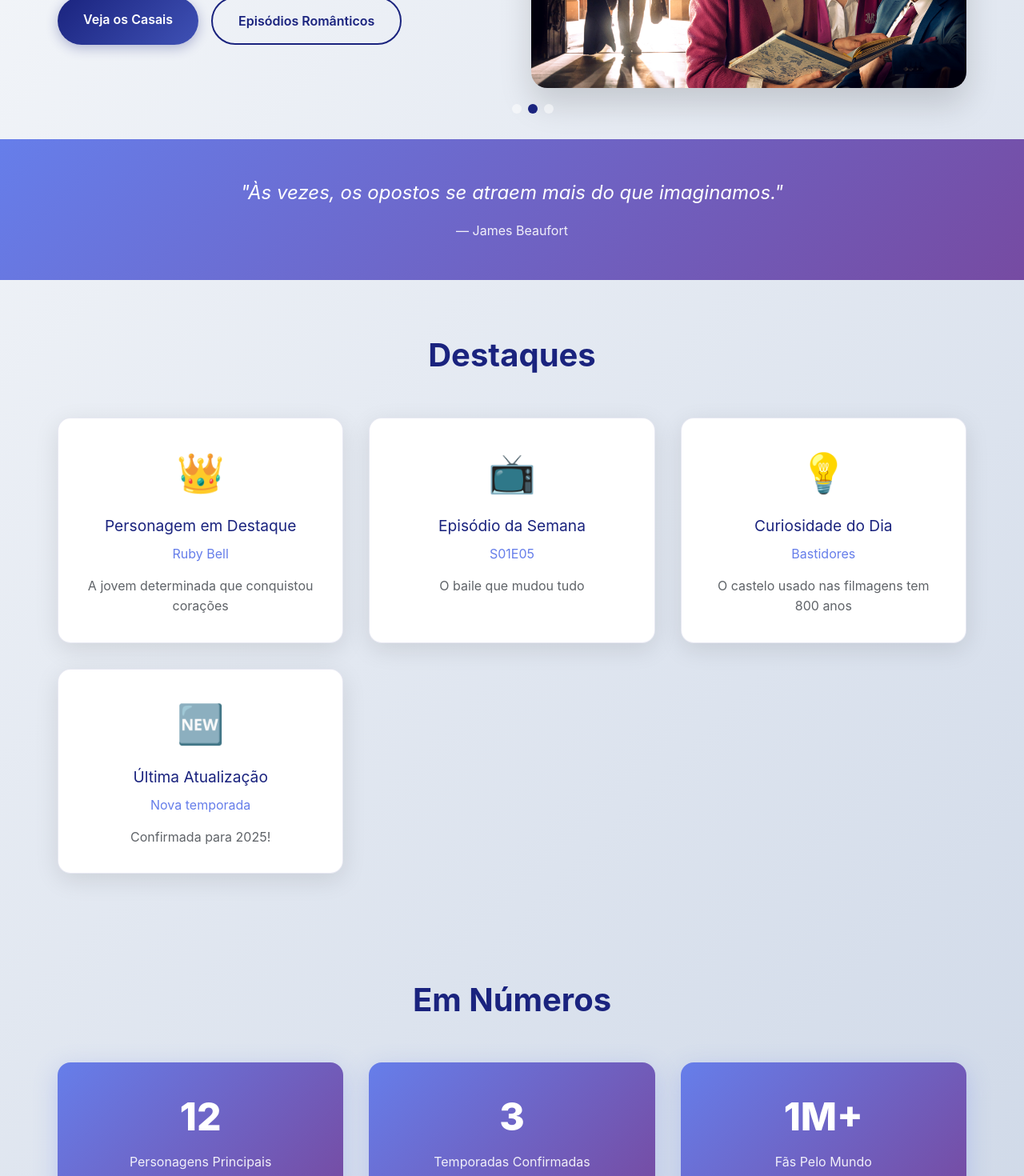
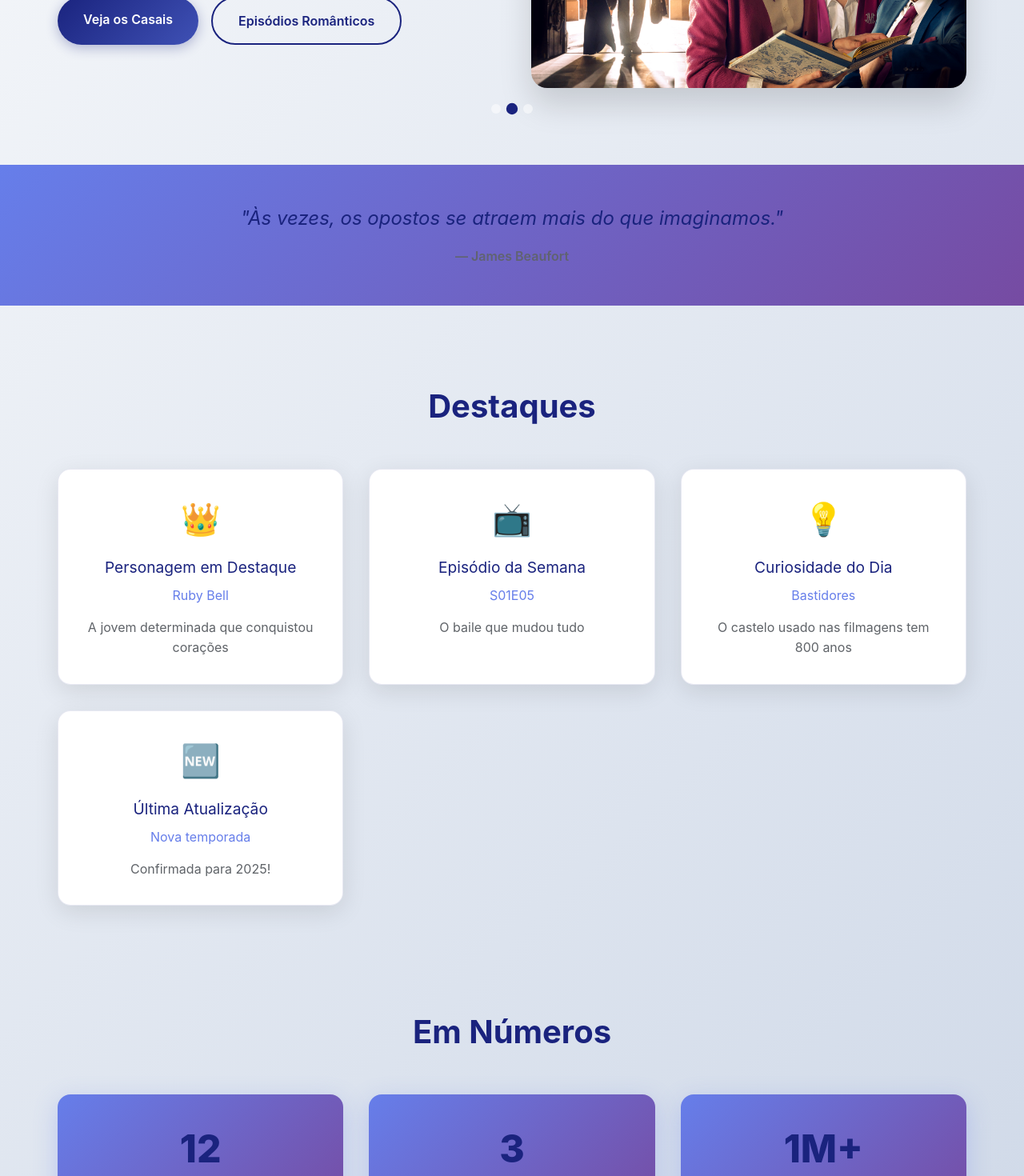
Before and after one commit to annabialeme/Projeto-Frontend, a Next.js app: page /home in a window 1280 px wide. Shown: the part 340-1810 px from the top of the page at 80% size. Built offline with nearby package versions, Linux system fonts and the light colour scheme.

Commit message:
refactor: home page

```diff
--- a/src/app/detalhes/[id]/page.jsx
+++ b/src/app/detalhes/[id]/page.jsx
@@ -15,10 +15,10 @@ export default function DetalhePersonagem() {
     async function fetchData() {
       try {
 
-        const personagemResponse = await fetch(`http://localhost:4000/api/personagens/${id}`);
+        const personagemResponse = await fetch(`http://localhost:3000/api/personagens/${id}`);
         const personagemJson = await personagemResponse.json();
 
-        const detalhesResponse = await fetch(`http://localhost:4000/api/detalhes/${id}`);
+        const detalhesResponse = await fetch(`http://localhost:3000/api/detalhes/${id}`);
         const detalhesJson = await detalhesResponse.json();
 
         setPersonagem(personagemJson.data);
--- a/src/app/home/home.module.css
+++ b/src/app/home/home.module.css
@@ -49,6 +49,332 @@
   border-radius: 8px;
   transition: all 0.3s ease;
 }
+
+.nav a:hover {
+  background: #1a237e;
+  color: white;
+}
+
+.hero {
+  display: grid;
+  grid-template-columns: 1fr 1fr;
+  gap: 3rem;
+  padding: 4rem 2rem;
+  max-width: 1200px;
+  margin: 0 auto;
+  align-items: center;
+  position: relative;
+}
+
+.heroContent {
+  z-index: 2;
+}
+
+.title {
+  font-size: 3rem;
+  font-weight: 800;
+  color: #1a237e;
+  margin-bottom: 1rem;
+  line-height: 1.2;
+}
+
+.subtitle {
+  font-size: 1.25rem;
+  color: #5f6368;
+  margin-bottom: 2rem;
+  line-height: 1.6;
+}
+
+.buttons {
+  display: flex;
+  gap: 1rem;
+}
+
+.btn {
+  background: linear-gradient(135deg, #1a237e 0%, #3f51b5 100%);
+  color: white;
+  border: none;
+  padding: 1rem 2rem;
+  border-radius: 50px;
+  font-weight: 600;
+  text-decoration: none;
+  cursor: pointer;
+  transition: all 0.3s ease;
+}
+
+.btn:hover {
+  transform: translateY(-2px);
+  box-shadow: 0 8px 25px rgba(26, 35, 126, 0.3);
+}
+
+.btnSecond {
+  background: transparent;
+  color: #1a237e;
+  border: 2px solid #1a237e;
+  padding: 1rem 2rem;
+  border-radius: 50px;
+  font-weight: 600;
+  text-decoration: none;
+  cursor: pointer;
+  transition: all 0.3s ease;
+}
+
+.btnSecond:hover {
+  background: #1a237e;
+  color: white;
+  transform: translateY(-2px);
+  box-shadow: 0 8px 25px rgba(26, 35, 126, 0.2);
+}
+
+.image {
+  display: flex;
+  justify-content: center;
+  align-items: center;
+}
+
+.banner {
+  border-radius: 15px;
+  box-shadow: 0 20px 40px rgba(0, 0, 0, 0.15);
+  transition: transform 0.3s ease;
+}
+
+.banner:hover {
+  transform: scale(1.05);
+}
+
+.indicators {
+  position: absolute;
+  bottom: -2rem;
+  left: 50%;
+  transform: translateX(-50%);
+  display: flex;
+  gap: 0.5rem;
+}
+
+.dot {
+  width: 12px;
+  height: 12px;
+  border-radius: 50%;
+  border: none;
+  background: rgba(26, 35, 126, 0.3);
+  cursor: pointer;
+  transition: all 0.3s ease;
+}
+
+.dot.active {
+  background: #1a237e;
+  transform: scale(1.2);
+}
+
+.quotes {
+  background: rgba(255, 255, 255, 0.8);
+  padding: 3rem 2rem;
+  text-align: center;
+  margin: 2rem 0;
+}
+
+.quote {
+  max-width: 800px;
+  margin: 0 auto;
+  font-size: 1.5rem;
+  font-style: italic;
+  color: #1a237e;
+  line-height: 1.8;
+}
+
+.quote cite {
+  display: block;
+  margin-top: 1rem;
+  font-size: 1rem;
+  font-weight: 600;
+  color: #5f6368;
+  font-style: normal;
+}
+
+.highlights, .stats, .reasons {
+  padding: 4rem 2rem;
+  max-width: 1200px;
+  margin: 0 auto;
+}
+
+.sectionTitle {
+  text-align: center;
+  font-size: 2.5rem;
+  font-weight: 700;
+  color: #1a237e;
+  margin-bottom: 3rem;
+}
+
+.grid {
+  display: grid;
+  grid-template-columns: repeat(auto-fit, minmax(280px, 1fr));
+  gap: 2rem;
+}
+
+.card {
+  background: white;
+  padding: 2rem;
+  border-radius: 15px;
+  box-shadow: 0 10px 30px rgba(0, 0, 0, 0.1);
+  text-align: center;
+  transition: all 0.3s ease;
+}
+
+.card:hover {
+  transform: translateY(-5px);
+  box-shadow: 0 15px 40px rgba(0, 0, 0, 0.15);
+}
+
+.card .icon {
+  font-size: 2.5rem;
+  margin-bottom: 1rem;
+  display: block;
+}
+
+.card h3 {
+  color: #1a237e;
+  font-size: 1.25rem;
+  margin-bottom: 0.5rem;
+}
+
+.card h4 {
+  color: #3f51b5;
+  font-size: 1.1rem;
+  margin-bottom: 1rem;
+}
+
+.card p {
+  color: #5f6368;
+  line-height: 1.6;
+}
+
+.statCard {
+  background: white;
+  padding: 2rem;
+  border-radius: 15px;
+  box-shadow: 0 10px 30px rgba(0, 0, 0, 0.1);
+  text-align: center;
+  transition: all 0.3s ease;
+}
+
+.statCard:hover {
+  transform: translateY(-5px);
+  box-shadow: 0 15px 40px rgba(0, 0, 0, 0.15);
+}
+
+.number {
+  font-size: 3rem;
+  font-weight: 800;
+  color: #1a237e;
+  margin-bottom: 0.5rem;
+}
+
+.label {
+  color: #5f6368;
+  font-size: 1rem;
+  font-weight: 500;
+}
+
+.reason {
+  background: white;
+  padding: 2rem;
+  border-radius: 15px;
+  box-shadow: 0 10px 30px rgba(0, 0, 0, 0.1);
+  text-align: center;
+  transition: all 0.3s ease;
+}
+
+.reason:hover {
+  transform: translateY(-5px);
+  box-shadow: 0 15px 40px rgba(0, 0, 0, 0.15);
+}
+
+.reason .icon {
+  font-size: 2.5rem;
+  margin-bottom: 1rem;
+  display: block;
+}
+
+.reason h3 {
+  color: #1a237e;
+  font-size: 1.25rem;
+  margin-bottom: 1rem;
+}
+
+.reason p {
+  color: #5f6368;
+  line-height: 1.6;
+}
+
+.footer {
+  background: #1a237e;
+  color: white;
+  padding: 2rem;
+  text-align: center;
+}
+
+.footerContent {
+  max-width: 1200px;
+  margin: 0 auto;
+  display: flex;
+  justify-content: space-between;
+  align-items: center;
+}
+
+.footerContent div:first-child {
+  font-size: 2rem;
+}
+
+.footerContent a {
+  color: white;
+  text-decoration: none;
+  margin-left: 1rem;
+  padding: 0.5rem 1rem;
+  border: 1px solid rgba(255, 255, 255, 0.3);
+  border-radius: 5px;
+  transition: all 0.3s ease;
+}
+
+.footerContent a:hover {
+  background: rgba(255, 255, 255, 0.1);
+}
+
+@media (max-width: 768px) {
+  .header {
+    flex-direction: column;
+    gap: 1rem;
+    padding: 1rem;
+  }
+
+  .nav {
+    gap: 1rem;
+  }
+
+  .hero {
+    grid-template-columns: 1fr;
+    text-align: center;
+    gap: 2rem;
+    padding: 2rem 1rem;
+  }
+
+  .title {
+    font-size: 2.5rem;
+  }
+
+  .buttons {
+    justify-content: center;
+  }
+
+  .grid {
+    grid-template-columns: 1fr;
+  }
+
+  .footerContent {
+    flex-direction: column;
+    gap: 1rem;
+  }
+}
+
 
 .nav a:hover {
   background: #1a237e;
--- a/src/app/home/page.jsx
+++ b/src/app/home/page.jsx
@@ -9,6 +9,8 @@ import styles from './home.module.css';
 export default function Home() {
   const [currentSlide, setCurrentSlide] = useState(0);
   const [currentQuote, setCurrentQuote] = useState(0);
+
+
 
 
   const heroSlides = [
@@ -90,8 +92,7 @@ export default function Home() {
         </div>
         <nav className={styles.nav}>
           <a href="/personagens">👥 Personagens</a>
-          <a href="/sobre">📖 Sobre</a>
-          <a href="/curiosidades">🎓 Curiosidades</a>
+          <a href="/galeria">📖 Galeria</a>
           <a href="/contato">✉️ Contato</a>
         </nav>
       </header>
--- a/src/app/personagens/page.jsx
+++ b/src/app/personagens/page.jsx
@@ -6,10 +6,12 @@ export default function Page() {
     const [personagens, setPersonagens] = useState([]);
     const [loading, setLoading] = useState(true);
 
+    const apiUrl = process.env.NEXT_PUBLIC_API_URL || 'http://localhost:4000/api';
+
 useEffect(() => {
     async function fetchPersonagens() {
     try {
-        const response = await fetch('http://localhost:4000/api/personagens');
+        const response = await fetch(`${apiUrl}/personagens`)
         const json = await response.json();
         setPersonagens(json.data || []);
     } catch (error) {
```
